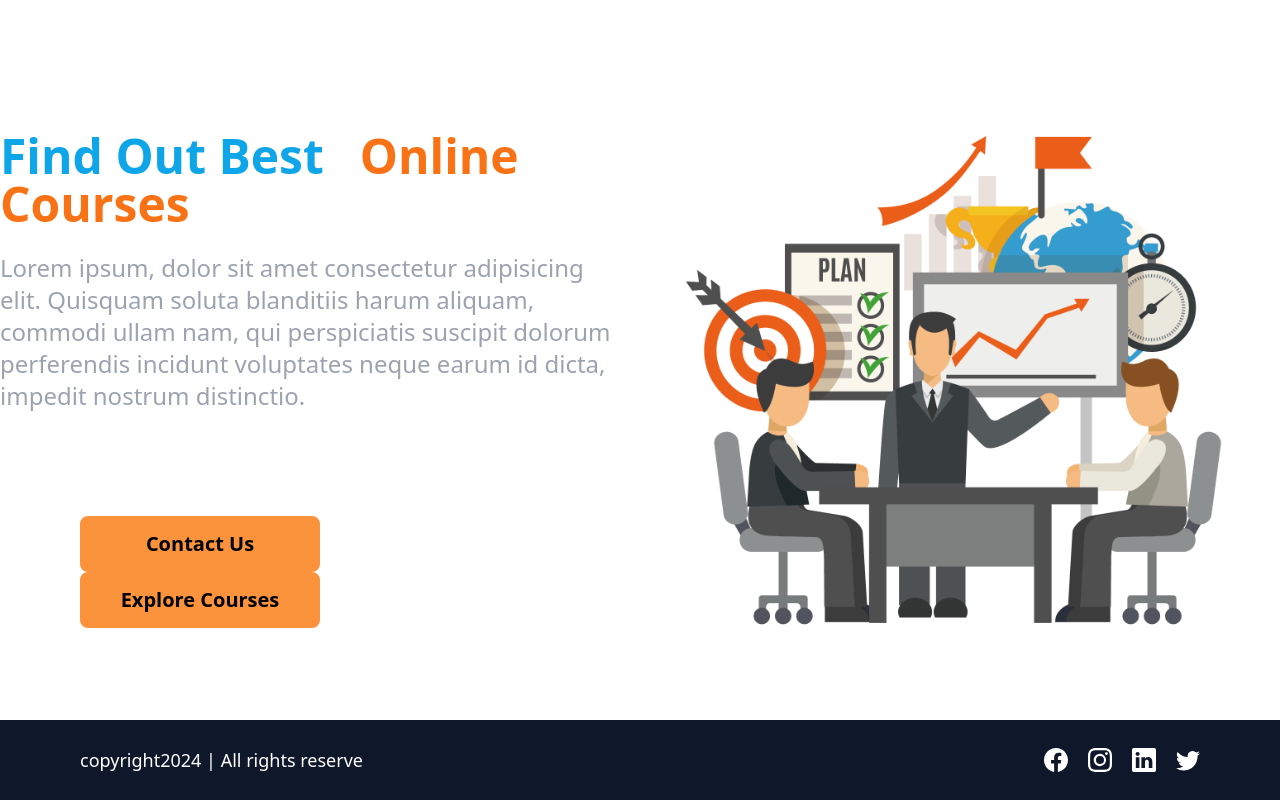
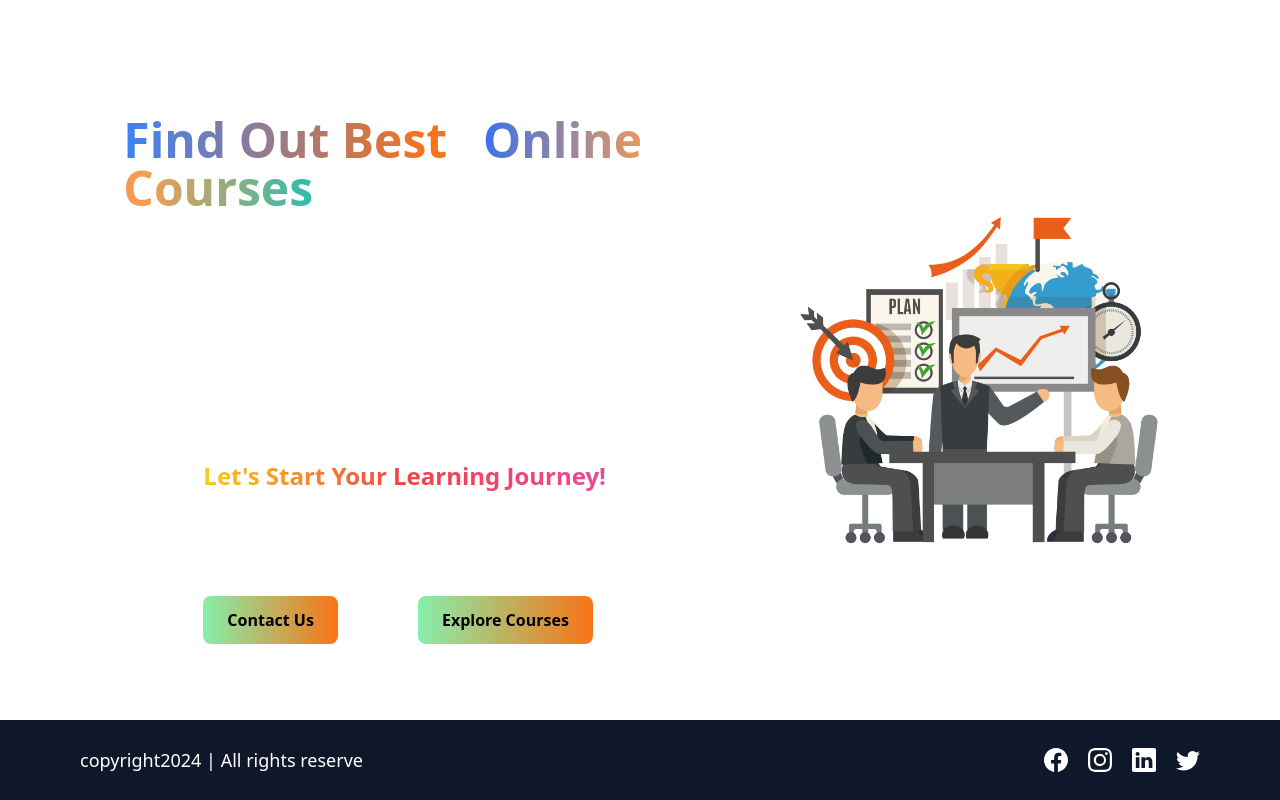
Before and after one commit to Mukesh-Darknet/Learning-Management-System, a React (Vite) app: page / in a window 1280 px wide. Built offline with nearby package versions, Linux system fonts and the light colour scheme.

Commit message:
Added the logIn and SinUp to side bar

```diff
--- a/src/Component/Footer.jsx
+++ b/src/Component/Footer.jsx
@@ -1,29 +1,32 @@
-import {BsFacebook, BsInstagram,BsLinkedin, BsTwitter} from 'react-icons/bs'
+import { BsFacebook, BsInstagram, BsLinkedin, BsTwitter } from 'react-icons/bs'
 
 
-function Footer(){
+function Footer() {
 
   const curretnDate = new Date();
   const year = curretnDate.getFullYear();
-  return(
+  return (
     <>
       <footer className='relative left-0 bottom-0 h-[10vh] py-5 flex flex-col sm:flex-row items-center justify-between text-white bg-slate-900 sm:px-20'>
+
         <section className='text-lg'>
           copyright{year} | All rights reserve
 
         </section>
+
+
         <section className='flex items-center justfy-center gap-5 text-2xl text-white'>
-        <a className='hover:text-yellow transition-all ease-in-out duration-300'>
-          <BsFacebook/>
+          <a href='' className='hover:text-yellow-500 transition-all ease-in-out duration-300'>
+            <BsFacebook />
           </a>
-        <a className='hover:text-yellow transition-all ease-in-out duration-300'>
-          <BsInstagram/>
+          <a className='hover:text-yellow-500 transition-all ease-in-out duration-300'>
+            <BsInstagram />
           </a>
-        <a className='hover:text-yellow transition-all ease-in-out duration-300'>
-          <BsLinkedin/>
+          <a className='hover:text-yellow-500 transition-all ease-in-out duration-300'>
+            <BsLinkedin />
           </a>
-        <a className='hover:text-yellow transition-all ease-in-out duration-300'>
-          <BsTwitter/>
+          <a className='hover:text-yellow-500 transition-all ease-in-out duration-300'>
+            <BsTwitter />
           </a>
         </section>
 
--- a/src/Layouts/Homelayout.jsx
+++ b/src/Layouts/Homelayout.jsx
@@ -2,9 +2,17 @@
 import { GiHamburgerMenu } from "react-icons/gi";
 import { AiFillCloseSquare } from "react-icons/ai";
 import Footer from "../Component/Footer";
+import { useDispatch, useSelector } from "react-redux";
+import { useNavigate } from "react-router-dom";
 
 
 function HoemLayout({children}) {
+
+  const dispatch = useDispatch();
+  const navigate = useNavigate();
+
+  const isLogIn =useSelector((state) => state?.auth?.isLogIn);
+  const roll = useSelector((state) => state?.auth?.roll);
 
   function changeWidth() {
     const drawerSide = document.getElementsByClassName("drawer-side");
@@ -19,6 +27,16 @@ function HoemLayout({children}) {
     // changeWidth();
     const drawerSide = document.getElementsByClassName("drawer-side");
     drawerSide[0].style.width = '0';
+
+  }
+
+
+  function handlLogOut(e){
+    e.preventDefault();
+
+    // const res  = await dispatch(logout);
+    // if(res?.payload?.success)
+    navigate("/")
 
   }
 
@@ -51,6 +69,16 @@ function HoemLayout({children}) {
               <li>
                 <a href="/">Home</a>
               </li>
+
+              {isLogIn && roll == 'ADMIN' &&(
+                <li>
+                  <a href="/admin/dashboard">Admin dash board</a>
+                </li>
+
+              )}
+
+
+
               <li>
                <a href="/cources">All Cources</a>
               </li>
@@ -60,6 +88,39 @@ function HoemLayout({children}) {
               <li>
                 <a href="/about">About Us</a>
               </li>
+
+              {!isLogIn && (
+                <li className="absolute bottom-4 w-[80%] ">
+                <div className="w-full flex item-center justify-center">
+                  <button className="btn-primary font-semibold rounded-md w-full bg-sky-400 px-4 py-1 ">
+                    <a href="/login">LogIn</a>
+
+                  </button>
+                  <button className="btn-secondary font-semibold rounded-md w-full bg-orange-500 ml=20 px-4 py-1">
+                    <a href="/login">Sign In</a>
+
+                  </button>
+
+                </div>
+                </li>
+              )}
+
+              {!isLogIn && (
+                <li className="absolute bottom-4 w-[80%] ">
+                <div className="w-full flex item-center justify-center">
+                  <button className="btn-primary font-semibold rounded-md w-full bg-sky-400 px-4 py-1 ">
+                    <a href="/user/rofile">Profile</a>
+
+                  </button>
+                  <button className="btn-secondary font-semibold rounded-md w-full bg-orange-500 ml=20 px-4 py-1">
+                    <a href="/user/logout" onClick={handlLogOut}>LogOut</a>
+
+                  </button>
+
+                </div>
+                </li>
+              )}
+
             </ul>
 
           </div>
--- a/src/Pages/HomePage.jsx
+++ b/src/Pages/HomePage.jsx
@@ -3,33 +3,51 @@ import HomeImage from "../Assets/Image/image1.png"
 
 
 
-function HomePage(){
-  return(
+
+
+function HomePage() {
+  return (
     <HomeLayout>
-      <div className="pt-10 flex items-center justify-center text-white gap-10 max-15 h-[90vh] ">
+
+      <div className=" ml-10 pt-10 flex items-center justify-center text-white gap-10 max-15 h-[90vh] ">
+
         <div className="w-1/2 space-y-6">
-        <h1 className=" text-sky-500 text-5xl font-semibold">
+
+          <h1 className="bg-gradient-to-r from-blue-500 via-orange-500 to-green-500 bg-clip-text text-transparent   text-5xl font-semibold">
             Find Out Best
-          <span className="text-orange-500 font-bold m-9" >
+
+            <span className="text-orange-500 font-bold m-9 bg-gradient-to-r from-blue-600 via-orange-400 to-teal-500 bg-clip-text text-transparent opacity-90" >
               Online Courses
-
             </span>
           </h1>
-        <p className="text-2xl text-gray-400">
-          Lorem ipsum, dolor sit amet consectetur adipisicing elit. Quisquam soluta blanditiis harum aliquam, commodi ullam nam, qui perspiciatis suscipit dolorum perferendis incidunt voluptates neque earum id dicta, impedit nostrum distinctio.
+
+          <p className="text-2xl text-white-400">
+            Welcome to the course! Whether you're here to learn a new skill, enhance your knowledge or advance your career, this course is designed to guide you step-by-step. With engaging content, hands-on practice, and expert insights, you will gain the confidence and skills needed to succeed. Let's join on this exciting learning journey ! <br />
+            <span className="text-2xl font-semibold bg-gradient-to-r from-yellow-400 via-red-500 to-pink-500 bg-clip-text text-transparent ml-20 mt-20 pt-3">Let's Start Your Learning Journey!</span>
           </p>
+
           <div className="">
+
             <a href="/contact">
-          <button className=" text-black text-xl font-bold h-14 w-60 bg-orange-400 rounded-lg ml-20 mt-20 hover:bg-sky-500 transition-all ease-in-out duration-5000">Contact Us</button>
+            <button class="px-6 py-3 text-black font-semibold bg-gradient-to-r from-green-300 to-orange-500 hover:from-green-400 hover:to-blue-500 rounded-lg transition duration-300 ease-in-out ml-20 mt-20">
+              Contact Us
+            </button>
             </a>
 
             <a href="/courses">
-          <button className="text-black text-xl font-bold h-14 w-60 bg-orange-400 ml-20 rounded-lg hover:bg-sky-500 transition-all ease-in-out">Explore Courses</button>
+            <button class="px-6 py-3 text-black font-semibold bg-gradient-to-r from-green-300 to-orange-500 hover:from-green-400 hover:to-blue-500 rounded-lg transition duration-300 ease-in-out ml-20">
+              Explore Courses
+            </button>
+
             </a>
+
+
+
+
           </div>
         </div>
 
-        <div className="w-1/2 flex items-center justify-center">
+        <div className="w-1/2 flex items-center justify-center h-1/3 w-1/3">
 
           <img src={HomeImage} alt="homePage image" />
 
```
Also changed, not shown: src/Assets/Image/myLogo.png (added). Lines whose indentation alone changed are shown as unchanged.
